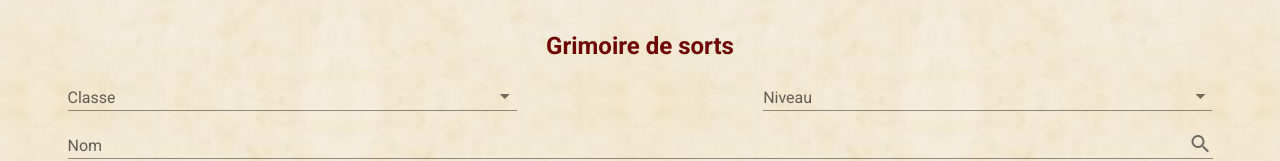
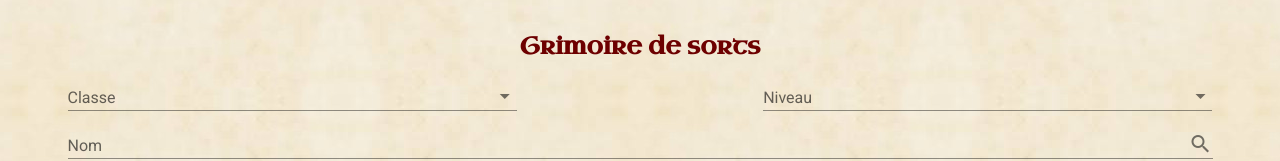
Before and after one commit to cyrilpointet/spell_book, a Vue app: page / in a window 1280 px wide. Shown: the top 161 px of the page. Built offline with nearby package versions, Linux system fonts and the light colour scheme; a web font is replaced by a local one.

Commit message:
fix font

```diff
--- a/src/App.vue
+++ b/src/App.vue
@@ -120,7 +120,7 @@ export default {
 <style lang="scss">
 #app {
   background: url("./assets/background.jpg") repeat center;
-  h1 {
+  h2 {
     font-family: "Uncial Antiqua", cursive;
   }
 }
```
